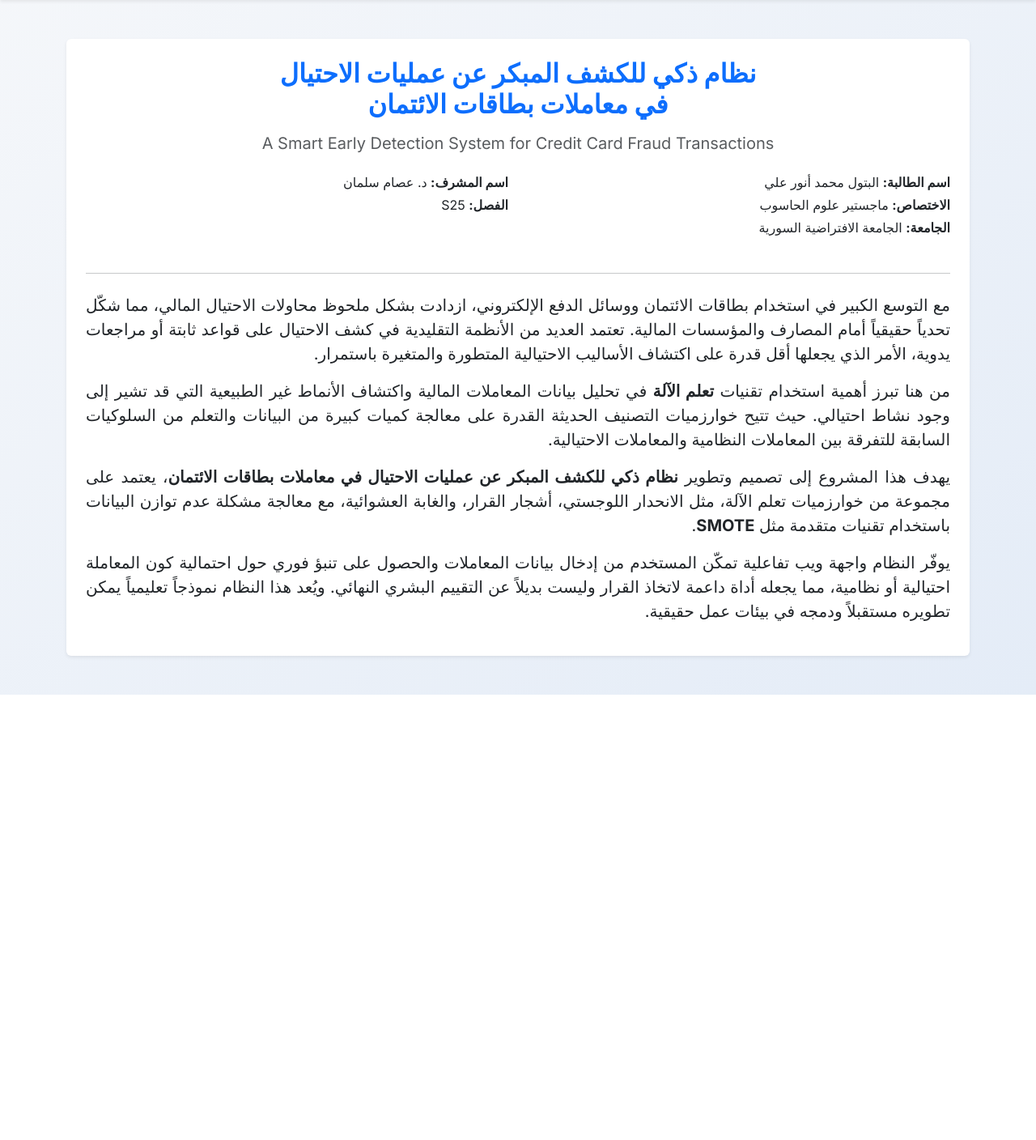
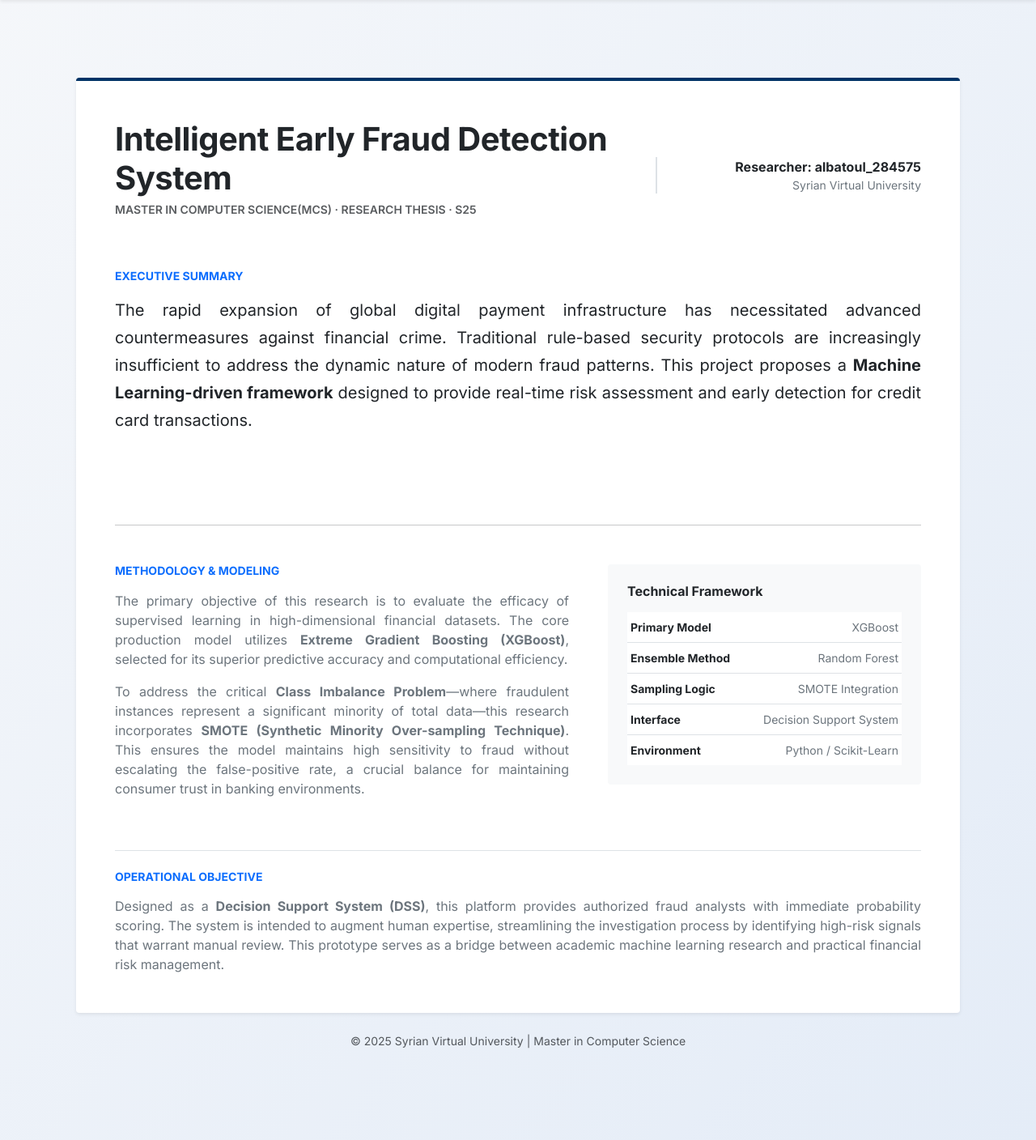
Before and after one commit to Batoul693/fraud-detection, a Python web app: template templates/about.html in a window 1280 px wide. Shown: the part 62-1470 px from the top of the page at 81% size. Before the commit the page ends 920 px from the top, so only its background shows below. Run offline with Jinja, Linux system fonts and the light colour scheme; the template is opened without the code that fills it, so the values that code supplies are empty.

Commit message:
modified about page

```diff
--- a/templates/about.html
+++ b/templates/about.html
@@ -1,62 +1,89 @@
 {% extends "base.html" %}
 {% block content %}
 
-<div class="card shadow-sm border-0 p-4" dir="rtl" style="text-align: right;">
+<div class="container py-5">
+    <div class="card shadow-sm border-0 rounded-1 p-5" style="border-top: 4px solid #003366 !important;">
 
-    <!-- عنوان المشروع -->
-    <h2 class="text-primary fw-bold mb-3 text-center">
-        نظام ذكي للكشف المبكر عن عمليات الاحتيال<br>
-        في معاملات بطاقات الائتمان
-    </h2>
+        <div class="row mb-5 align-items-center">
+            <div class="col-md-8">
+                <h1 class="fw-bold text-dark mb-1" style="letter-spacing: -0.5px;">
+                    Intelligent Early Fraud Detection System
+                </h1>
+                <p class="text-muted text-uppercase small fw-semibold ls-wide">
+                    Master in Computer Science(MCS) &middot; Research Thesis &middot; S25
+                </p>
+            </div>
+            <div class="col-md-4 text-md-end border-start border-2">
+                <div class="ps-3">
+                    <p class="mb-0 fw-bold text-dark">Researcher: albatoul_284575</p>
+                    <p class="mb-0 text-secondary small">Syrian Virtual University</p>
+                </div>
+            </div>
+        </div>
 
-    <h5 class="text-center text-muted mb-4" dir="ltr">
-        A Smart Early Detection System for Credit Card Fraud Transactions
-    </h5>
+        <div class="mb-5">
+            <h5 class="text-primary fw-bold text-uppercase small mb-3">Executive Summary</h5>
+            <p class="fs-5 text-dark" style="text-align: justify; line-height: 1.7;">
+                The rapid expansion of global digital payment infrastructure has necessitated advanced countermeasures against financial crime. Traditional rule-based security protocols are increasingly insufficient to address the dynamic nature of modern fraud patterns. This project proposes a <strong>Machine Learning-driven framework</strong> designed to provide real-time risk assessment and early detection for credit card transactions.
+            </p>
+        </div>
 
-    <!-- معلومات أكاديمية -->
-    <div class="row mb-4">
-        <div class="col-md-6">
-            <p class="mb-1"><strong>اسم الطالبة:</strong> البتول محمد أنور علي</p>
-            <p class="mb-1"><strong>الاختصاص:</strong> ماجستير علوم الحاسوب</p>
-            <p class="mb-1"><strong>الجامعة:</strong> الجامعة الافتراضية السورية</p>
+        <hr class="my-5">
+
+        <div class="row g-5">
+            <div class="col-lg-7">
+                <h5 class="text-primary fw-bold text-uppercase small mb-3">Methodology & Modeling</h5>
+                <p class="text-secondary" style="text-align: justify;">
+                    The primary objective of this research is to evaluate the efficacy of supervised learning in high-dimensional financial datasets. The core production model utilizes <strong>Extreme Gradient Boosting (XGBoost)</strong>, selected for its superior predictive accuracy and computational efficiency.
+                </p>
+                <p class="text-secondary" style="text-align: justify;">
+                    To address the critical <strong>Class Imbalance Problem</strong>—where fraudulent instances represent a significant minority of total data—this research incorporates <strong>SMOTE (Synthetic Minority Over-sampling Technique)</strong>. This ensures the model maintains high sensitivity to fraud without escalating the false-positive rate, a crucial balance for maintaining consumer trust in banking environments.
+                </p>
+            </div>
+
+            <div class="col-lg-5">
+                <div class="p-4 bg-light border-0 rounded-1">
+                    <h6 class="fw-bold mb-3 text-dark">Technical Framework</h6>
+                    <table class="table table-sm table-borderless mb-0 small">
+                        <tbody>
+                            <tr class="border-bottom">
+                                <td class="py-2 fw-bold text-dark">Primary Model</td>
+                                <td class="py-2 text-secondary text-end">XGBoost</td>
+                            </tr>
+                            <tr class="border-bottom">
+                                <td class="py-2 fw-bold text-dark">Ensemble Method</td>
+                                <td class="py-2 text-secondary text-end">Random Forest</td>
+                            </tr>
+                            <tr class="border-bottom">
+                                <td class="py-2 fw-bold text-dark">Sampling Logic</td>
+                                <td class="py-2 text-secondary text-end">SMOTE Integration</td>
+                            </tr>
+                            <tr class="border-bottom">
+                                <td class="py-2 fw-bold text-dark">Interface</td>
+                                <td class="py-2 text-secondary text-end">Decision Support System</td>
+                            </tr>
+                            <tr>
+                                <td class="py-2 fw-bold text-dark">Environment</td>
+                                <td class="py-2 text-secondary text-end">Python / Scikit-Learn</td>
+                            </tr>
+                        </tbody>
+                    </table>
+                </div>
+            </div>
         </div>
-        <div class="col-md-6">
-            <p class="mb-1"><strong>اسم المشرف:</strong> د. عصام سلمان</p>
-            <p class="mb-1"><strong>الفصل:</strong> S25</p>
+
+        <div class="mt-5 pt-4 border-top">
+            <h5 class="text-primary fw-bold text-uppercase small mb-3">Operational Objective</h5>
+            <p class="text-secondary mb-0" style="text-align: justify;">
+                Designed as a <strong>Decision Support System (DSS)</strong>, this platform provides authorized fraud analysts with immediate probability scoring. The system is intended to augment human expertise, streamlining the investigation process by identifying high-risk signals that warrant manual review. This prototype serves as a bridge between academic machine learning research and practical financial risk management.
+            </p>
         </div>
+
     </div>
 
-    <hr class="mb-4">
-
-    <!-- المقدمة -->
-    <p class="fs-5" style="text-align: justify;">
-        مع التوسع الكبير في استخدام بطاقات الائتمان ووسائل الدفع الإلكتروني، ازدادت بشكل ملحوظ
-        محاولات الاحتيال المالي، مما شكّل تحدياً حقيقياً أمام المصارف والمؤسسات المالية.
-        تعتمد العديد من الأنظمة التقليدية في كشف الاحتيال على قواعد ثابتة أو مراجعات يدوية،
-        الأمر الذي يجعلها أقل قدرة على اكتشاف الأساليب الاحتيالية المتطورة والمتغيرة باستمرار.
-    </p>
-
-    <p class="fs-5" style="text-align: justify;">
-        من هنا تبرز أهمية استخدام تقنيات <strong>تعلم الآلة</strong> في تحليل بيانات المعاملات المالية
-        واكتشاف الأنماط غير الطبيعية التي قد تشير إلى وجود نشاط احتيالي.
-        حيث تتيح خوارزميات التصنيف الحديثة القدرة على معالجة كميات كبيرة من البيانات
-        والتعلم من السلوكيات السابقة للتفرقة بين المعاملات النظامية والمعاملات الاحتيالية.
-    </p>
-
-    <p class="fs-5" style="text-align: justify;">
-        يهدف هذا المشروع إلى تصميم وتطوير <strong>نظام ذكي للكشف المبكر عن عمليات الاحتيال
-        في معاملات بطاقات الائتمان</strong>، يعتمد على مجموعة من خوارزميات تعلم الآلة،
-        مثل الانحدار اللوجستي، أشجار القرار، والغابة العشوائية، مع معالجة مشكلة عدم توازن البيانات
-        باستخدام تقنيات متقدمة مثل <strong>SMOTE</strong>.
-    </p>
-
-    <p class="fs-5" style="text-align: justify;">
-        يوفّر النظام واجهة ويب تفاعلية تمكّن المستخدم من إدخال بيانات المعاملات
-        والحصول على تنبؤ فوري حول احتمالية كون المعاملة احتيالية أو نظامية،
-        مما يجعله أداة داعمة لاتخاذ القرار وليست بديلاً عن التقييم البشري النهائي.
-        ويُعد هذا النظام نموذجاً تعليمياً يمكن تطويره مستقبلاً ودمجه في بيئات عمل حقيقية.
-    </p>
-
+    <div class="mt-4 text-center">
+        <p class="text-muted small">© 2025 Syrian Virtual University | Master in Computer Science</p>
+    </div>
 </div>
 
 {% endblock %}
```
